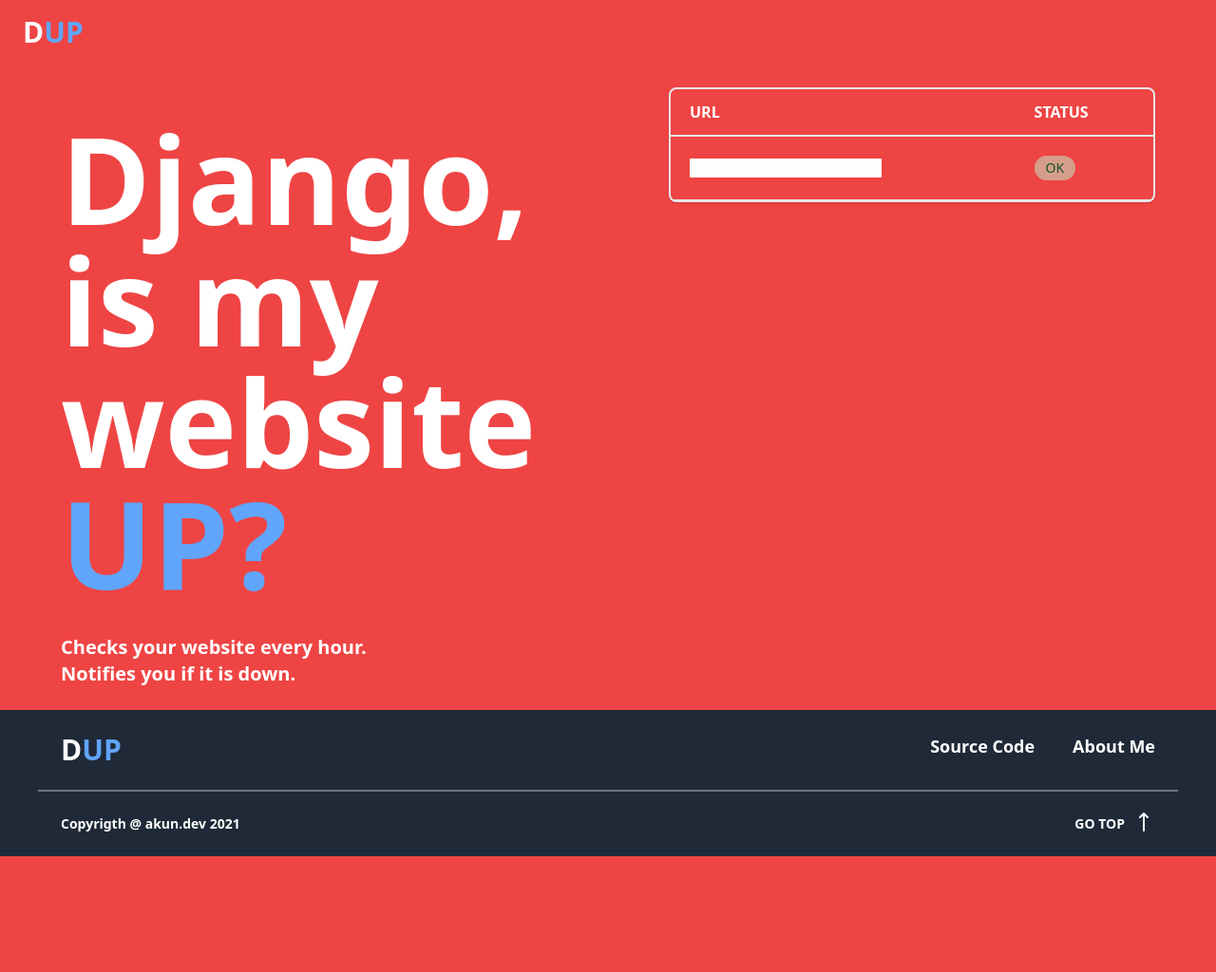
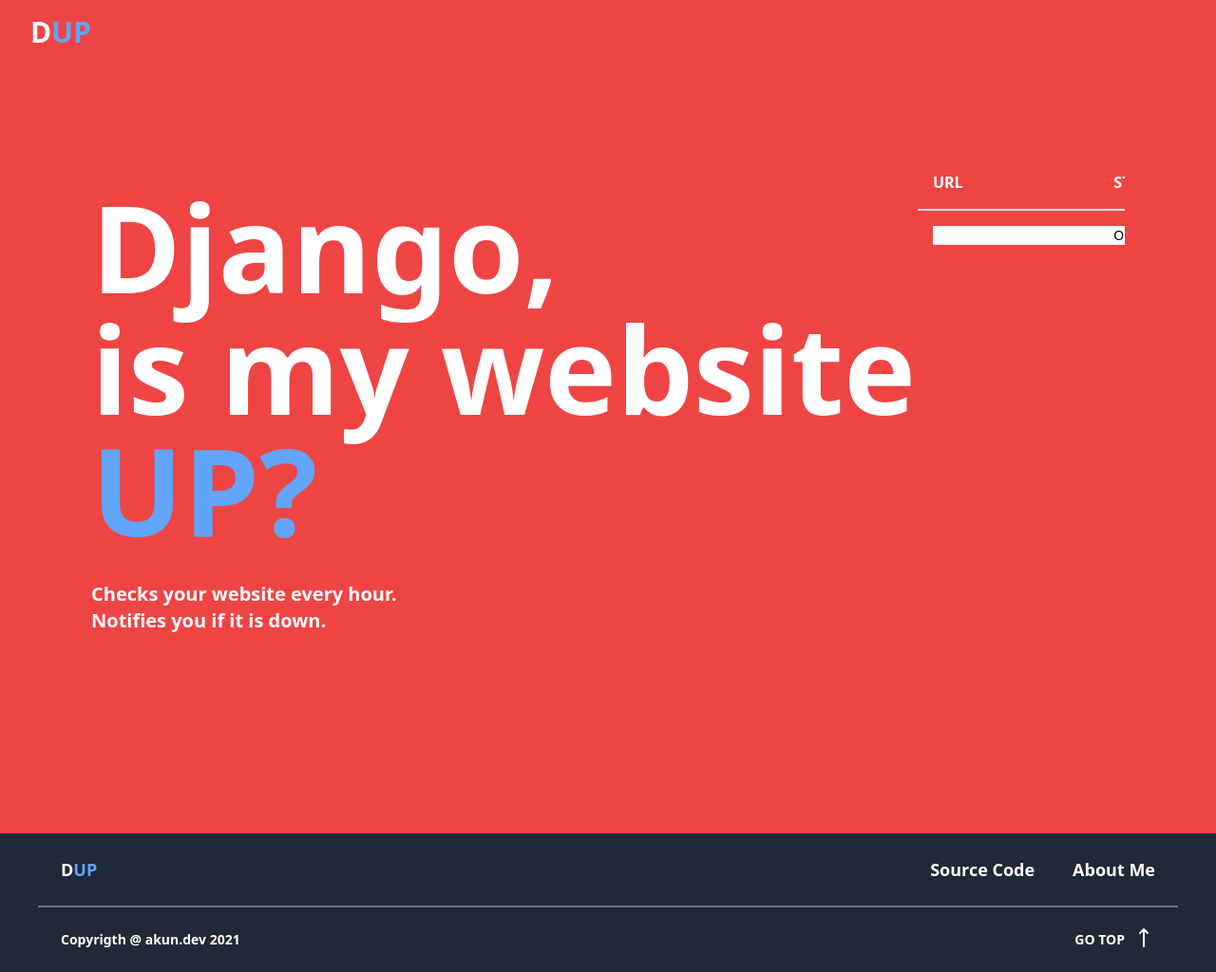
Before and after one commit to almazkun/dup, a Django app: page / in a window 1280 px wide. Shown: the whole page at 95% size. Before the commit the page ends 902 px from the top, so only its background shows below. Run offline with Django 3.2, Linux system fonts and the light colour scheme; data that the repository does not hold is empty; some libraries are stand-ins or nearby versions.

Commit message:
templates: grid: '

```diff
--- a/check/checker.py
+++ b/check/checker.py
@@ -1,4 +1,8 @@
 import requests
+import logging
+
+
+logger = logging.getLogger(__name__)
 
 
 class Checker:
@@ -6,6 +10,7 @@
         self.url = url
 
     def _check(self) -> int:
+
         return requests.get(self.url).status_code
 
     @property
--- a/dup/templates/home.html
+++ b/dup/templates/home.html
@@ -3,21 +3,38 @@
 
 
 {% block content %}
-
+<style>
+    .grid {
+      width: 100%;
+      display: inline-grid;
+    }
+    .cell {
+        margin: 1px;
+        width: 10px;
+        height: 10px;
+        border-radius: 50%;
+    }
+    .online {
+        background-color: green;
+    }
+    .offline {
+        background-color: red;
+    }
+</style>
 <div class="bg-red-500 w-full ">
 
   <header>
-    <div class="flex justify-between items-center py-4 px-6">
+    <div class="flex justify-between items-center py-4 px-8">
       <div>
         <h1 class="font-bold text-white text-3xl">D<span class="text-blue-400">UP</span></h1>
       </div>
     </div>
   </header>
 
-  <section class="h-full bg-yellow-300">
-    <div class="grid grid-cols-12 gap-0">
-      <div class="col-span-12 sm:col-span-12 md:col-span-6 lg:col-span-6 xxl:col-span-6 bg-red-500 h-full px-16 py-6">
-        <div class="w-full">
+  <section class="h-full">
+    <div class="md:flex p-24">
+      <div class="bg-red-500">
+
           <h1 class="text-7xl sm:text-8xl lg:text-8xl xl:text-9xl text-white font-bold my-8">
             Django,<br>
             is my website
@@ -29,72 +46,49 @@
             Checks your website every hour.<br>
             Notifies you if it is down.
           </p>
+
       </div>
-      </div>
-      <div class="col-span-12 sm:col-span-12 md:col-span-6 lg:col-span-6 xxl:col-span-6 bg-red-500 px-16 py-6">
-        <div class="">
-          <div class="inline-block min-w-full shadow rounded-lg border-2">
-
-            <table class="min-w-full">
-              <thead>
-                <tr>
-                  <th class="px-5 py-3 border-b-2 border-gray-200 text-left text-white font-semibold  uppercase">
-                    URL
-                  </th>
-                  <th class="px-5 py-3 border-b-2 border-gray-200 text-left text-white font-semibold uppercase">
-                    Status
-                  </th>
+      <div class="bg-red-500  overflow-y-scroll">
+        <table class="text-left">
+          <thead class="border-b-2 flex text-white">
+            <tr class="flex w-full ">
+              <th class="p-4 w-2/3 font-semibold uppercase">URL</th>
+              <th class="p-4 w-1/3 font-semibold uppercase">Status</th>
             </tr>
           </thead>
-              <tbody>
-                <tr>
+          <!-- Remove the nasty inline CSS fixed height on production and replace it with a CSS class — this is just for demonstration purposes! -->
+          <tbody class="flex flex-col overflow-y-scroll w-full text-sm" style="height: 70vh;">
+            <tr class="flex w-full">
               <form method="post">{% csrf_token %}
-                    <td class="px-5 py-5 border-b border-gray-200 text-sm">
-                      <div class="flex items-center">
-                        {{ form.url }}
-                      </div>
-                    </td>
-                    <td class="px-5 py-5 border-b border-gray-200 text-sm">
-                      <span class="relative inline-block px-3 py-1 text-green-900 leading-tight">
-                        <span aria-hidden class="absolute inset-0 bg-green-200 opacity-50 rounded-full"></span>
-                        <span class="relative"><input type="submit" value="OK"></span>
-                      </span>
-                    </td>
+                <td class="px-4 pb-4 pt-4 w-2/3">{{ form.url }}</td>
+                <td class="px-4 pb-4 pt-4 w-1/3"><input type="submit" value="OK"></td>
               </form>
             </tr>
             {% for website in websites %}
-                <tr>
-                  <td class="px-5 py-5 border-b border-gray-200 text-sm">
-                    <div class="flex items-center">
-                      <p class="whitespace-no-wrap text-white">
-                        {{website.url}}
-                      </p>
+            <tr class="flex text-white">
+              <td class="px-4 pb-4 w-2/3 break-all">{{ website.url }}</td>
+              <td class="px-4 pb-4 w-1/3">
+                <div class="grid">
+                {% for status in website.statuses.all %}
+                  {% include "inc-graph.html" %}
+                {% endfor %}
                 </div>
-                  </td>
-                  <td class="px-5 py-5 border-b border-gray-200 text-sm">
-                    <span class="relative inline-block px-3 py-1 font-semibold text-green-900 leading-tight">
-                      <span aria-hidden class="absolute inset-0 bg-green-200 opacity-50 rounded-full"></span>
-                      <span class="relative">{{website.url.statuses.all}}</span>
-                    </span>
               </td>
             </tr>
             {% endfor %}
           </tbody>
         </table>
-
-          </div>
-        </div>
       </div>
     </div>
   </section>
   <section class="h-full bg-gray-800">
-  <div class="py-6 px-16 flex justify-between">
-    <div>
-      <h1 class="font-bold text-white text-3xl">D<span class="text-blue-400">UP</span></h1>
-    </div>
+    <div class="py-6 px-16 flex justify-between text-white">
+
+        <h1 class="font-bold font-bold text-lg">D<span class="text-blue-400">UP</span></h1>
+
         <div class="flex space-x-10">
-        <a href="#" class="text-white font-semibold text-lg hover:text-yellow-400">Source Code</a>
-        <a href="#" class="text-white font-semibold text-lg hover:text-yellow-400">About Me</a>
+          <a href="https://github.com/almazkun/dup" class="font-semibold text-lg hover:text-yellow-400" target="_blank">Source Code</a>
+          <a href="https://akun.dev" class="text-white font-semibold text-lg hover:text-yellow-400" target="_blank">About Me</a>
         </div>
     </div>
 
@@ -102,7 +96,7 @@
 
     <div class="py-4 py-6 px-16 flex justify-between">
         <div>
-        <h1 class="font-semibold text-white text-sm">Copyrigth @ <a href="https://akun.dev" target="_blank">akun.dev</a> {% now "Y" %}</h1>
+          <h1 class="font-semibold text-white text-sm">Copyrigth @ <a href="https://akun.dev" target="_blank" class="hover:text-yellow-400">akun.dev</a> {% now "Y" %}</h1>
         </div>
 
         <div>
--- /dev/null
+++ b/dup/templates/inc-graph.html
@@ -0,0 +1 @@
+<div title="{{ status.created_on }}" class="cell {% if status.status == 0  %}online{% else %}offline{% endif %}"></div>
```
Also changed, not shown: conf/settings.py (+19 -0 lines), dup/tasks.py (added, +11 -0 lines). Lines whose indentation alone changed are shown as unchanged.
